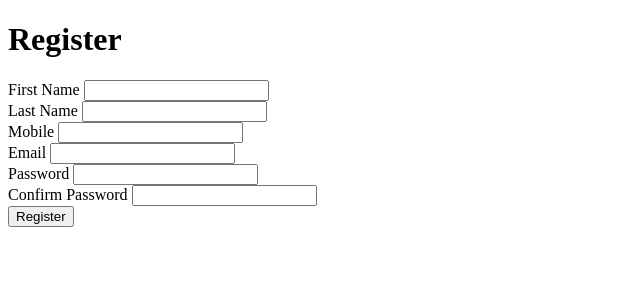
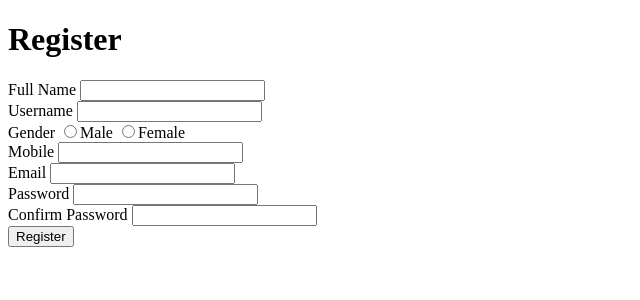
Before and after one commit to Stevenragy/Coformatique-php-task, a PHP site: page /registration.php in a window 1280 px wide. Shown: the top 300 px of the page, without its empty margins (0-640 px from the left). Run offline with PHP 8.4, Linux system fonts and the light colour scheme.

Commit message:
making sure that the registration submission is working
sending data

```diff
--- a/index.php
+++ b/index.php
@@ -0,0 +1,5 @@
+<?php
+var_dump($_POST);
+ if(isset($_POST['submit']))
+    echo "user submitted";
+?>
--- a/registration.php
+++ b/registration.php
@@ -9,14 +9,20 @@
 </head>
 
 <body>
+
+
     <div>
         <h1>Register</h1>
-        <form action="registration.php" method="post">
-            <label for="firstName">First Name</label>
-            <input type="text" name="firstName" id="firstName">
+        <form method="post" action="index.php">
+            <label for="fullName">Full Name</label>
+            <input type="text" name="fullName" id="fullName">
             <br>
-            <label for="lastName">Last Name</label>
-            <input type="text" name="lastName" id="lastName">
+            <label for="username">Username</label>
+            <input type="text" name="username" id="username">
+            <br>
+            <label for="gender">Gender</label>
+            <input type="radio" name="gender" id="gender" value="Male">Male
+            <input type="radio" name="gender" id="gender" value="Female">Female
             <br>
             <label for="phoneNumber">Mobile</label>
             <input type="number" name="phoneNumber" id="phoneNumber">
@@ -28,9 +34,9 @@
             <input type="password" name="password" id="password">
             <br>
             <label for="passwordConfirm">Confirm Password</label>
-            <input type="passwordConfirm" name="passwordConfirm" id="passwordConfirm">
+            <input type="password" name="passwordConfirm" id="passwordConfirm">
             <br>
-            <input type="submit" namer="register" value="Register">
+            <input type="submit" name="submit" value="Register">
         </form>
     </div>
 </body>
```
